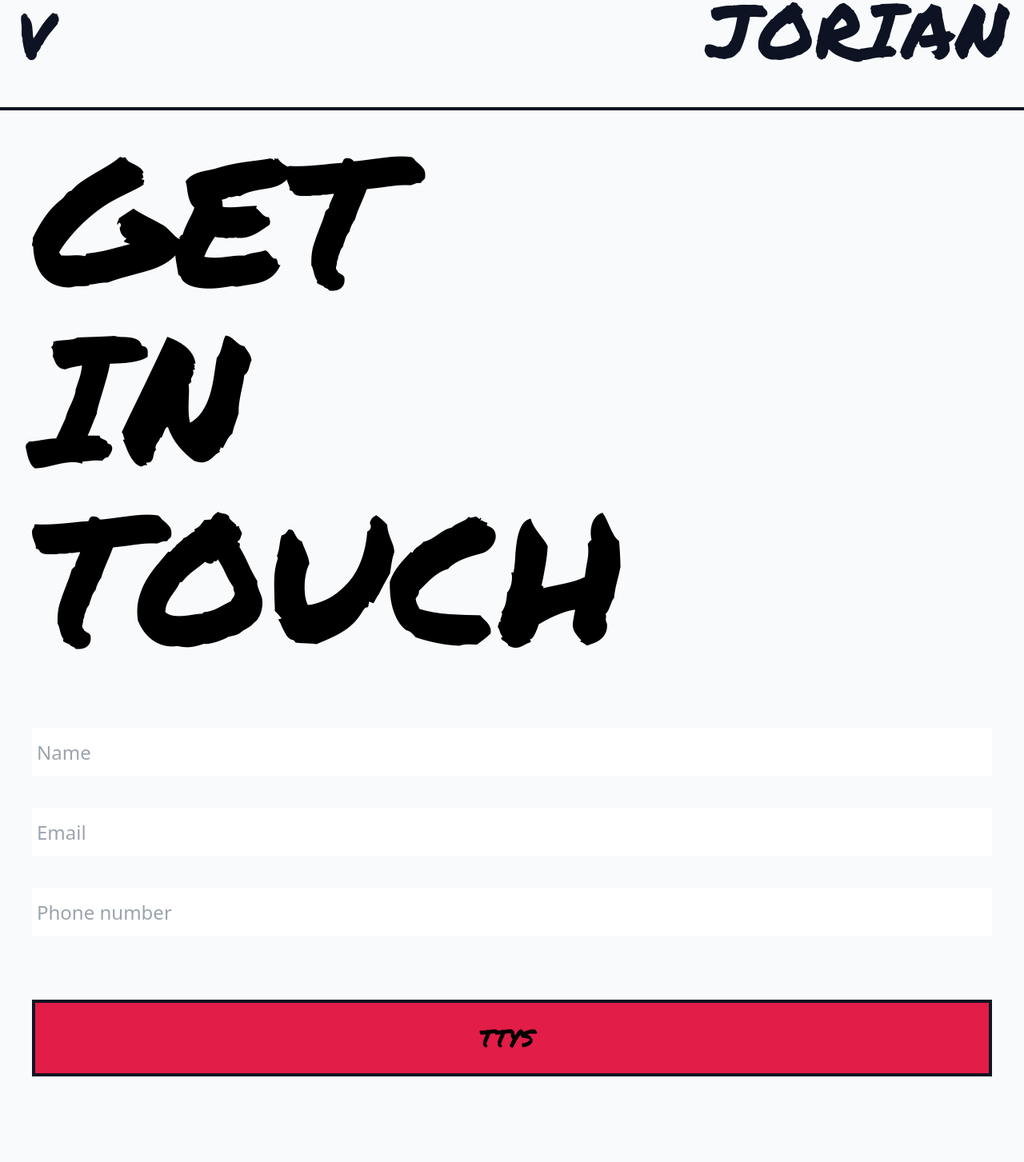
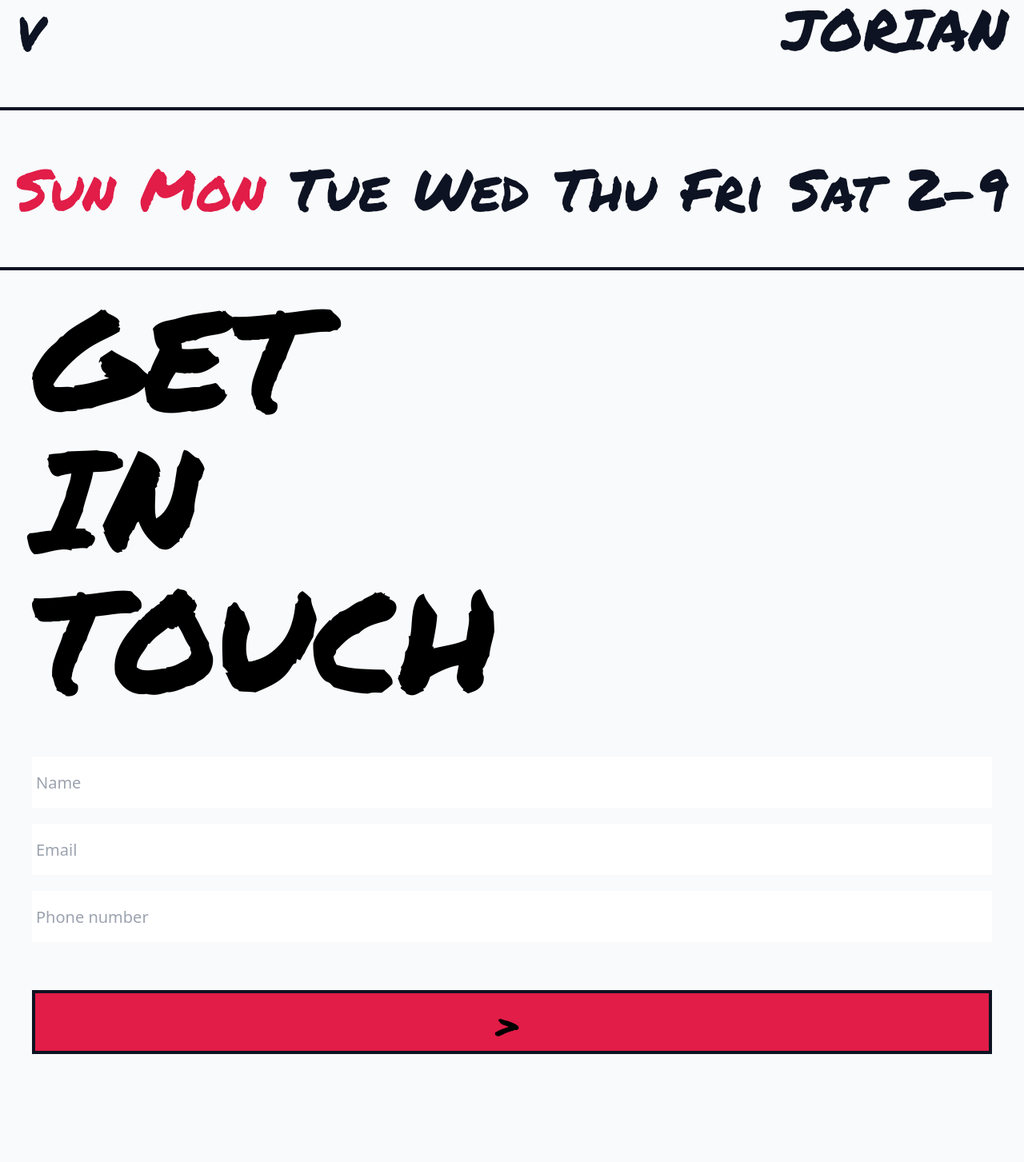
Before and after one commit to Medic1111/EXILE, a Next.js app: page /main in a window 1280 px wide. Shown: the part 1262-2715 px from the top of the page at 80% size. Built offline with nearby package versions, Linux system fonts and the light colour scheme.

Commit message:
Business hours

```diff
--- a/components/Contact/ContactForm/ContactForm.jsx
+++ b/components/Contact/ContactForm/ContactForm.jsx
@@ -20,7 +20,7 @@ const ContactForm = () => {
       <input
         data-testid="submit"
         type="submit"
-        value={"TTYS"}
+        value={">"}
         className={styles.submit}
       />
     </form>
--- a/components/Contact/styles.js
+++ b/components/Contact/styles.js
@@ -12,11 +12,11 @@ export const styles = {
   hoursUl: "text-slate-600 list-none w-full sm:w-1/3 flex flex-col gap-1",
   hoursTitle: "text-xl text-[#0d1322] mb-5",
   hoursLi: "flex w-full justify-between",
-  form: "bg-slate-50 border-solid  border-[#0d1322] w-full  h-full  min-h-screen  flex flex-col items-start justify-start  gap-10 p-5 lg:px-10   ",
+  form: "bg-slate-50 border-solid  border-[#0d1322] w-full  h-full  min-h-screen  flex flex-col items-start justify-start  gap-5 p-5 lg:px-10   ",
   formTitle:
-    "font-marker text-#0d1322   text-8xl sm:text-[11rem] xl:text-[14rem] ",
+    "font-marker text-#0d1322   text-8xl sm:text-[9rem] xl:text-[11rem] ",
   input:
-    "  text-#0d1322 text-2xl w-full h-[7.5vh] h-20  outline-rose-600  pl-[0.25em] ",
+    "  text-#0d1322 text-xl w-full h-20 xl:h-16 outline-rose-600  pl-[0.25em] ",
   submit:
-    "font-marker bg-rose-600 font-light text-2xl lg:text-3xl mt-10 w-full h-20 md:h-26 lg:h-24   border-solid border-4 outline-amber-400  cursor-pointer text-#0d1322 pl-[0.25em]  border-[#0d1322] px-5 uppercase hover:bg-slate-50 ",
+    "font-marker bg-rose-600 font-light text-5xl  mt-10 w-full h-20  md:h-26 lg:h-20   border-solid border-4 outline-amber-400  cursor-pointer text-#0d1322 pl-[0.25em]  border-[#0d1322] px-5 uppercase hover:bg-slate-50 ",
 };
--- a/components/DropDown/DropDown.jsx
+++ b/components/DropDown/DropDown.jsx
@@ -51,6 +51,16 @@ const DropDown = () => {
           portfolio={"jorian"}
         />
       )}
+      <div className="px-5 flex gap-5 flex-wrap justify-between items-center font-marker   bg-slate-50 border-solid border-b-4  border-[#0d1322]  w-full text-end   text-[#0d1322] text-[1em] sm:text-xl  md:text-4xl md:text-5xl xl:text-7xl  min-h-[18vh] sm:min-h-[25vh] ">
+        <p className="   text-rose-600">Sun</p>
+        <p className=" text-rose-600">Mon</p>
+        <p>Tue</p>
+        <p>Wed</p>
+        <p>Thu</p>
+        <p>Fri</p>
+        <p>Sat</p>
+        <p>2-9</p>
+      </div>
     </ul>
   );
 };
--- a/components/DropTab/styles.js
+++ b/components/DropTab/styles.js
@@ -1,3 +1,3 @@
 export const styles = {
-  tab: "font-marker  flex items-center justify-between bg-slate-50 border-solid border-b-4  border-[#0d1322] w-full text-end px-5 sm:px-5 py-10 text-[#0d1322] text-5xl  sm:text-7xl md:text-6xl lg:text-7xl xl:text-8xl cursor-pointer  hover:bg-rose-600   min-h-[18vh] sm:min-h-[25vh]",
+  tab: "font-marker  flex items-center justify-between bg-slate-50 border-solid border-b-4  border-[#0d1322]  w-full text-end px-5 sm:px-5 py-10 text-[#0d1322] text-5xl  sm:text-7xl md:text-6xl lg:text-7xl cursor-pointer  hover:text-rose-600   min-h-[18vh] sm:min-h-[25vh] ",
 };
--- a/components/Profile/InfoBox/InfoBox.jsx
+++ b/components/Profile/InfoBox/InfoBox.jsx
@@ -3,7 +3,7 @@ import { styles } from "../styles";
 const InfoBox = ({ title, exp }) => {
   return (
     <div className={styles.infoBox}>
-      <p className={`${styles.infoP} text-rose-700`}>PROFILE:</p>
+      <p className={`${styles.infoP} text-rose-600`}>PROFILE:</p>
       <p className={`${styles.infoP}`}>{title.toUpperCase()}</p>
       <p className={`${styles.infoP}  border-none`}>
         <span className={styles.redSpan}>{new Date().getFullYear() - exp}</span>
--- a/components/Profile/styles.js
+++ b/components/Profile/styles.js
@@ -4,7 +4,7 @@ export const styles = {
   infoBox: " border-t-4 border-solid border-[#0d1322] ",
   infoP:
     " h-[7.5vh] text-[#0d1322] flex items-center justify-start text-3xl sm:text-5xl  pl-5   font-lighter  border-solid border-[#0d1322]",
-  redSpan: "text-rose-700",
+  redSpan: "text-rose-600",
   btnImgBoxOutter: "mb-10 h-full  flex items-start gap-5 justify-end flex-col ",
   btnImgBox:
     "w-full flex h-full flex-col items-end border-t-2 border-solid border-[#0d1322]",
--- a/components/Shop/ShopVideo/ShopVideo.jsx
+++ b/components/Shop/ShopVideo/ShopVideo.jsx
@@ -29,7 +29,7 @@ const ShopVideo = ({ url, title, text, index }) => {
         <div>
           <p className="uppercase h-[7.5vh] text-[#0d1322] flex items-center justify-start text-3xl sm:text-5xl     font-light  border-solid border-[#0d1322]">
             EPISODE-{" "}
-            <span className="text-bold text-rose-700"> 0{index + 1} </span>{" "}
+            <span className="text-bold text-rose-600"> 0{index + 1} </span>{" "}
           </p>
           <p className="uppercase h-[7.5vh] text-[#0d1322] flex items-center justify-start text-3xl sm:text-5xl     font-light  border-solid border-[#0d1322]">
             {title}
```
